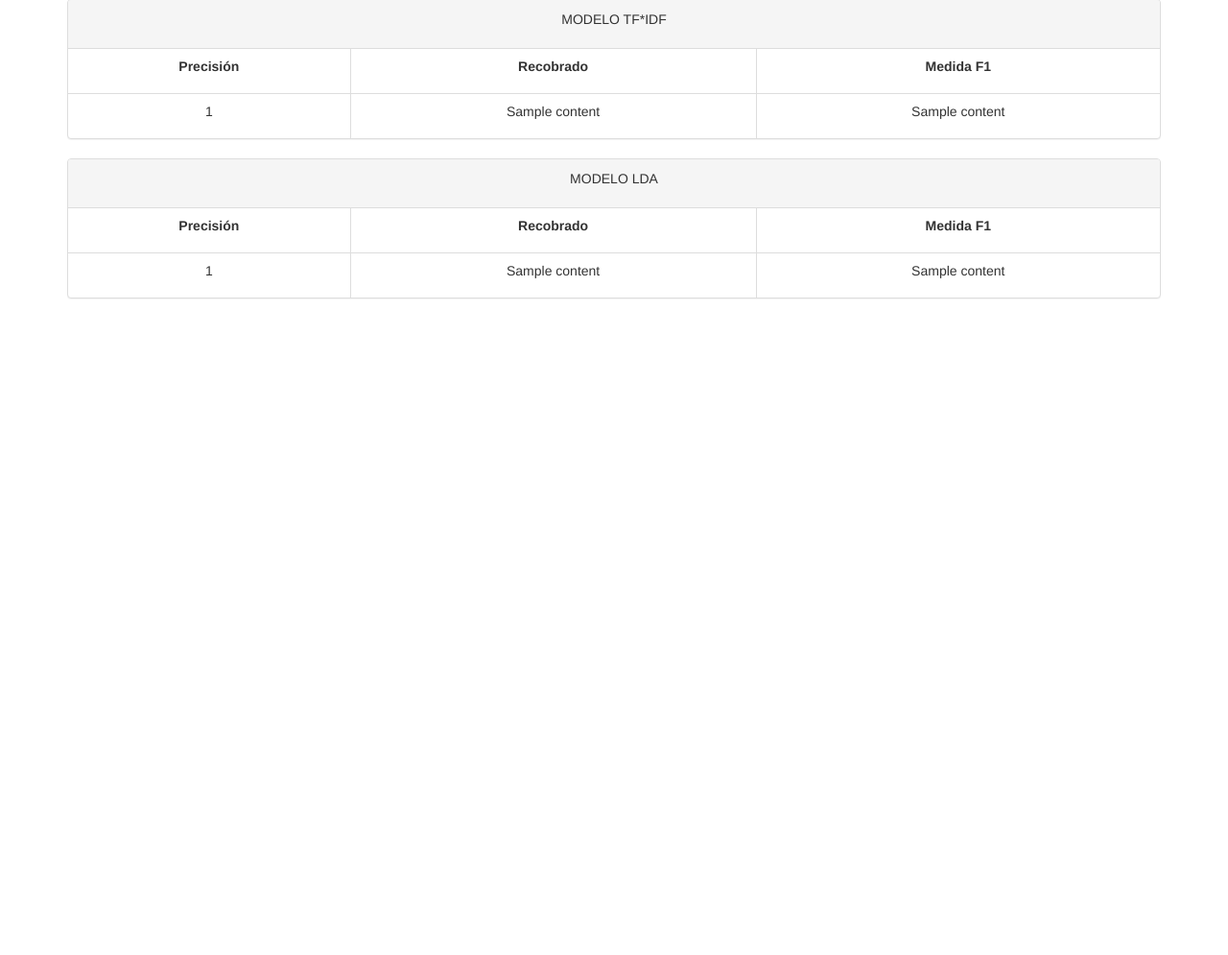
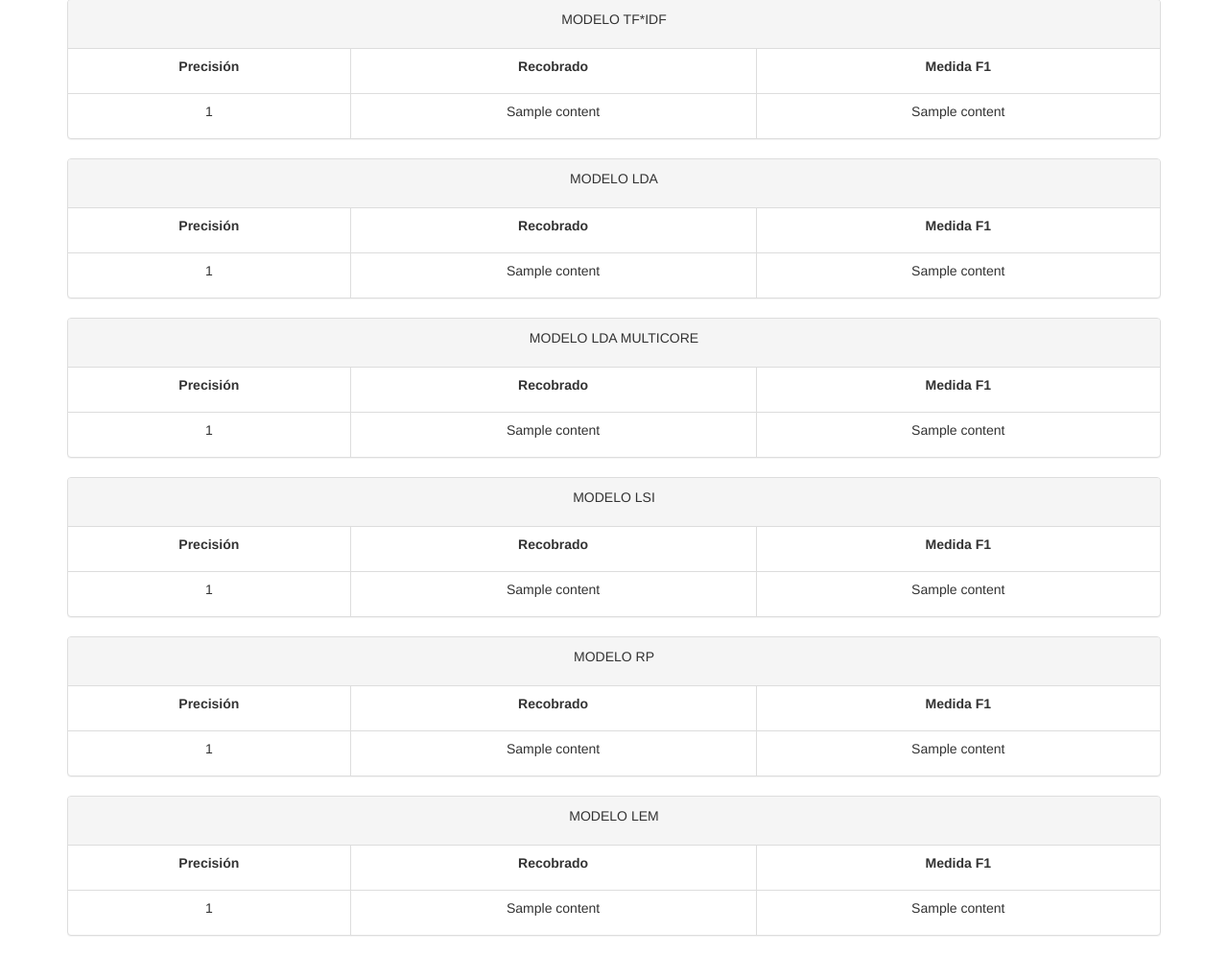
Before and after one commit to cwjki/information-retriaval-system, a Flask app: template server/templates/evaluate.html in a window 1280 px wide. Shown: the part 571-1566 px from the top of the page at 96% size. Before the commit the page ends 882 px from the top, so only its background shows below. Run offline with Flask 2, Linux system fonts and the light colour scheme; the template is opened without the code that fills it: most values are stand-ins (such as "Sample title", 1, 10 or a date in 2020); parts of the project's set-up code (start-up, migrations or seed data) failed here and were passed over; some libraries are stand-ins or nearby versions.

Commit message:
testing other gensim models

```diff
--- a/server/main.py
+++ b/server/main.py
@@ -6,7 +6,7 @@ from src.vsm_cranfield.metrics_evaluator import Evaluator
 from src.vsm_cranfield.vector_space_model import VectorSpaceModel
 from src.vsm_cranfield.cranfield_parser import CranfieldParser
 from src.utils import save_model, load_model
-from src.irs_med.models import IR_LDA, IR_TF, IR_Boolean, IR_TF_IDF
+from src.irs_med.models import IR_LDA, IR_LDA_MULTICORE, IR_LEM, IR_LGM, IR_LSI, IR_PR, IR_RP, IR_TF, IR_Boolean, IR_TF_IDF
 from src.irs_med.med_parser import med_parse_collection, med_parse_rel
 from src.irs_med.evaluator import IREvaluator
 
@@ -29,6 +29,10 @@ BOOLEAN_METRICS = str(path) + '/src/data/boolean.metrics'
 TF_METRICS = str(path) + '/src/data/tf.metrics'
 TF_IDF_METRICS = str(path) + '/src/data/tf_idf.metrics'
 LDA_METRICS = str(path) + '/src/data/lda.metrics'
+LDA_MULTICORE_METRICS = str(path) + '/src/data/lda_multicore.metrics'
+LSI_METRICS = str(path) + '/src/data/lsi.metrics'
+RP_METRICS = str(path) + '/src/data/rp.metrics'
+LEM_METRICS = str(path) + '/src/data/lem.metrics'
 
 
 app = Flask(__name__)
@@ -58,7 +62,11 @@ def evaluate():
                                     boolean_metrics,
                                     tf_metrics,
                                     tf_idf_metrics,
-                                    lda_metrics])
+                                    lda_metrics,
+                                    lda_multicore_metrics,
+                                    lsi_metrics,
+                                    rp_metrics,
+                                    lem_metrics])
 
 
 @app.route("/boolean", methods=['GET', 'POST'])
@@ -167,4 +175,58 @@ if __name__ == "__main__":
         lda_metrics = lda_evaluator.evaluate()
         save_model(lda_metrics, LDA_METRICS)
 
+# ---------------------------------------------------------------------------------------
+    # LDA MULTICORE MODEL
+    lda_multicore_model = IR_LDA_MULTICORE(corpus_med)
+
+    # LDA MULTICORE MODEL EVALUATOR
+    lda_multicore_evaluator = Evaluator(
+        corpus_med, queries_med, relations_med, lda_multicore_model)
+    try:
+        lda_multicore_metrics = load_model(LDA_MULTICORE_METRICS)
+    except OSError:
+        lda_multicore_metrics = lda_evaluator.evaluate()
+        save_model(lda_multicore_metrics, LDA_MULTICORE_METRICS)
+
+
+# ---------------------------------------------------------------------------------------
+    # LSI MODEL
+    lsi_model = IR_LSI(corpus_med)
+
+    # LSI MODEL EVALUATOR
+    lsi_evaluator = Evaluator(
+        corpus_med, queries_med, relations_med, lsi_model)
+    try:
+        lsi_metrics = load_model(LSI_METRICS)
+    except OSError:
+        lsi_metrics = lsi_evaluator.evaluate()
+        save_model(lsi_metrics, LSI_METRICS)
+
+
+# ---------------------------------------------------------------------------------------
+    # RP MODEL
+    rp_model = IR_RP(corpus_med)
+
+    # RP MODEL EVALUATOR
+    rp_evaluator = Evaluator(
+        corpus_med, queries_med, relations_med, rp_model)
+    try:
+        rp_metrics = load_model(RP_METRICS)
+    except OSError:
+        rp_metrics = rp_evaluator.evaluate()
+        save_model(rp_metrics, RP_METRICS)
+
+# ---------------------------------------------------------------------------------------
+    # LEM MODEL
+    lem_model = IR_LEM(corpus_med)
+
+    # LDA MODEL EVALUATOR
+    lem_evaluator = Evaluator(
+        corpus_med, queries_med, relations_med, lem_model)
+    try:
+        lem_metrics = load_model(LEM_METRICS)
+    except OSError:
+        lem_metrics = lem_evaluator.evaluate()
+        save_model(lem_metrics, LEM_METRICS)
+
     app.run(debug=True)
--- a/server/templates/evaluate.html
+++ b/server/templates/evaluate.html
@@ -105,6 +105,85 @@
         </div>
     </div>
 
+    <div class="container">
+        <div class="panel panel-default">
+            <!-- Default panel contents -->
+            <div class="panel-heading"><p class="text-center">MODELO LDA MULTICORE</p></div>
+            <!-- Table -->
+            <table class="table table-bordered">
+                <tr>
+                    <th><p class="text-center">Precisión</p></th>
+                    <th><p class="text-center">Recobrado</p></th>
+                    <th><p class="text-center">Medida F1</p></th>
+                </tr>
+                <tr>
+                    <td><p class="text-center">{{ content[5][0] }}</p></td>
+                    <td><p class="text-center">{{ content[5][1] }}</p></td>
+                    <td><p class="text-center">{{ content[5][2] }}</p></td>
+                </tr>
+            </table>
+        </div>
+    </div>
+
+    <div class="container">
+        <div class="panel panel-default">
+            <!-- Default panel contents -->
+            <div class="panel-heading"><p class="text-center">MODELO LSI</p></div>
+            <!-- Table -->
+            <table class="table table-bordered">
+                <tr>
+                    <th><p class="text-center">Precisión</p></th>
+                    <th><p class="text-center">Recobrado</p></th>
+                    <th><p class="text-center">Medida F1</p></th>
+                </tr>
+                <tr>
+                    <td><p class="text-center">{{ content[6][0] }}</p></td>
+                    <td><p class="text-center">{{ content[6][1] }}</p></td>
+                    <td><p class="text-center">{{ content[6][2] }}</p></td>
+                </tr>
+            </table>
+        </div>
+    </div>
+
+    <div class="container">
+        <div class="panel panel-default">
+            <!-- Default panel contents -->
+            <div class="panel-heading"><p class="text-center">MODELO RP</p></div>
+            <!-- Table -->
+            <table class="table table-bordered">
+                <tr>
+                    <th><p class="text-center">Precisión</p></th>
+                    <th><p class="text-center">Recobrado</p></th>
+                    <th><p class="text-center">Medida F1</p></th>
+                </tr>
+                <tr>
+                    <td><p class="text-center">{{ content[7][0] }}</p></td>
+                    <td><p class="text-center">{{ content[7][1] }}</p></td>
+                    <td><p class="text-center">{{ content[7][2] }}</p></td>
+                </tr>
+            </table>
+        </div>
+    </div>
+
+    <div class="container">
+        <div class="panel panel-default">
+            <!-- Default panel contents -->
+            <div class="panel-heading"><p class="text-center">MODELO LEM</p></div>
+            <!-- Table -->
+            <table class="table table-bordered">
+                <tr>
+                    <th><p class="text-center">Precisión</p></th>
+                    <th><p class="text-center">Recobrado</p></th>
+                    <th><p class="text-center">Medida F1</p></th>
+                </tr>
+                <tr>
+                    <td><p class="text-center">{{ content[8][0] }}</p></td>
+                    <td><p class="text-center">{{ content[8][1] }}</p></td>
+                    <td><p class="text-center">{{ content[8][2] }}</p></td>
+                </tr>
+            </table>
+        </div>
+    </div>
 
 
 {% endblock %}
```
Also changed, not shown: server/src/irs_med/models.py (+41 -2 lines), 2 other files.
